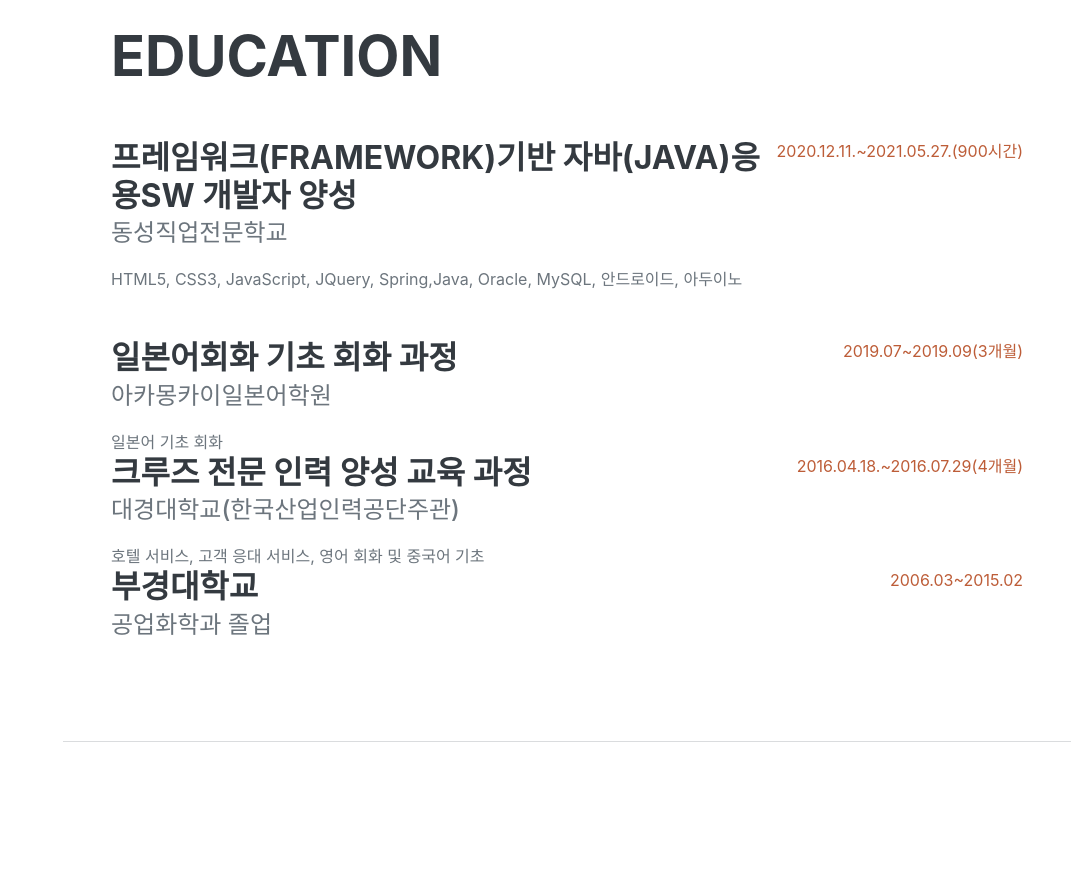
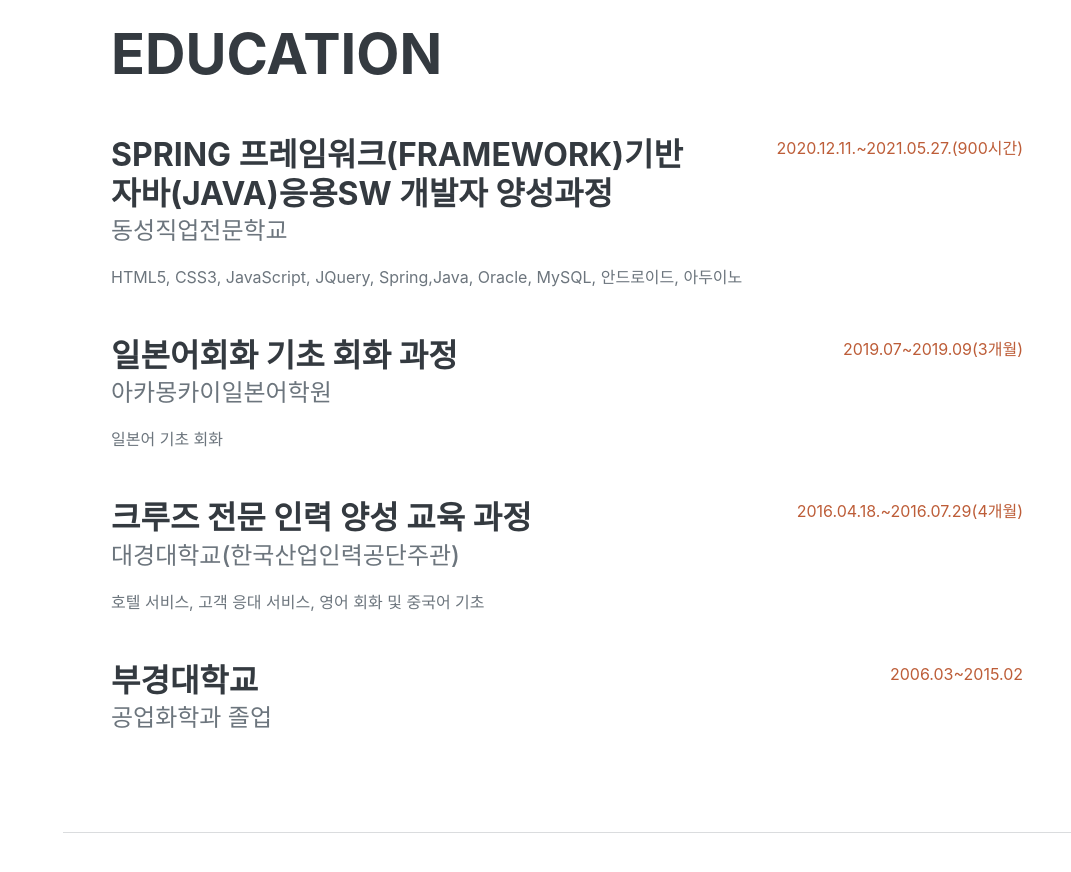
Before and after one commit to dgmun88/DogilMun, a plain HTML site: page index.html in a window 1280 px wide. Shown: the part 860-1732 px from the top of the page, without its empty margins (209-1280 px from the left). Drawn offline with nearby package versions, Linux system fonts and the light colour scheme; a web font is replaced by a local one.

Commit message:
profile info

```diff
--- a/index.html
+++ b/index.html
@@ -103,14 +103,14 @@
                     <h2 class="mb-5">Education</h2>
                     <div class="d-flex flex-column flex-md-row justify-content-between mb-5">
                         <div class="flex-grow-1">
-                            <h3 class="mb-0">프레임워크(Framework)기반 자바(Java)응용SW 개발자 양성</h3>
+                            <h3 class="mb-0">Spring 프레임워크(Framework)기반 <br>자바(Java)응용SW 개발자 양성과정</h3>
                             <div class="subheading mb-3">동성직업전문학교</div>
                             <div>HTML5, CSS3, JavaScript, JQuery, Spring,Java, Oracle, MySQL, 안드로이드, 아두이노</div>
 <!--                             <p>GPA: 3.23</p> -->
                         </div>
                         <div class="flex-shrink-0"><span class="text-primary">2020.12.11.~2021.05.27.(900시간)</span></div>
                     </div>
-                    <div class="d-flex flex-column flex-md-row justify-content-between">
+                    <div class="d-flex flex-column flex-md-row justify-content-between mb-5">
                         <div class="flex-grow-1">
                             <h3 class="mb-0">일본어회화 기초 회화 과정</h3>
                             <div class="subheading mb-3">아카몽카이일본어학원</div>
@@ -119,7 +119,7 @@
                         </div>
                         <div class="flex-shrink-0"><span class="text-primary">2019.07~2019.09(3개월)</span></div>
                     </div>
-                    <div class="d-flex flex-column flex-md-row justify-content-between">
+                    <div class="d-flex flex-column flex-md-row justify-content-between mb-5">
                         <div class="flex-grow-1">
                             <h3 class="mb-0">크루즈 전문 인력 양성 교육 과정</h3>
                             <div class="subheading mb-3">대경대학교(한국산업인력공단주관)</div>
```
